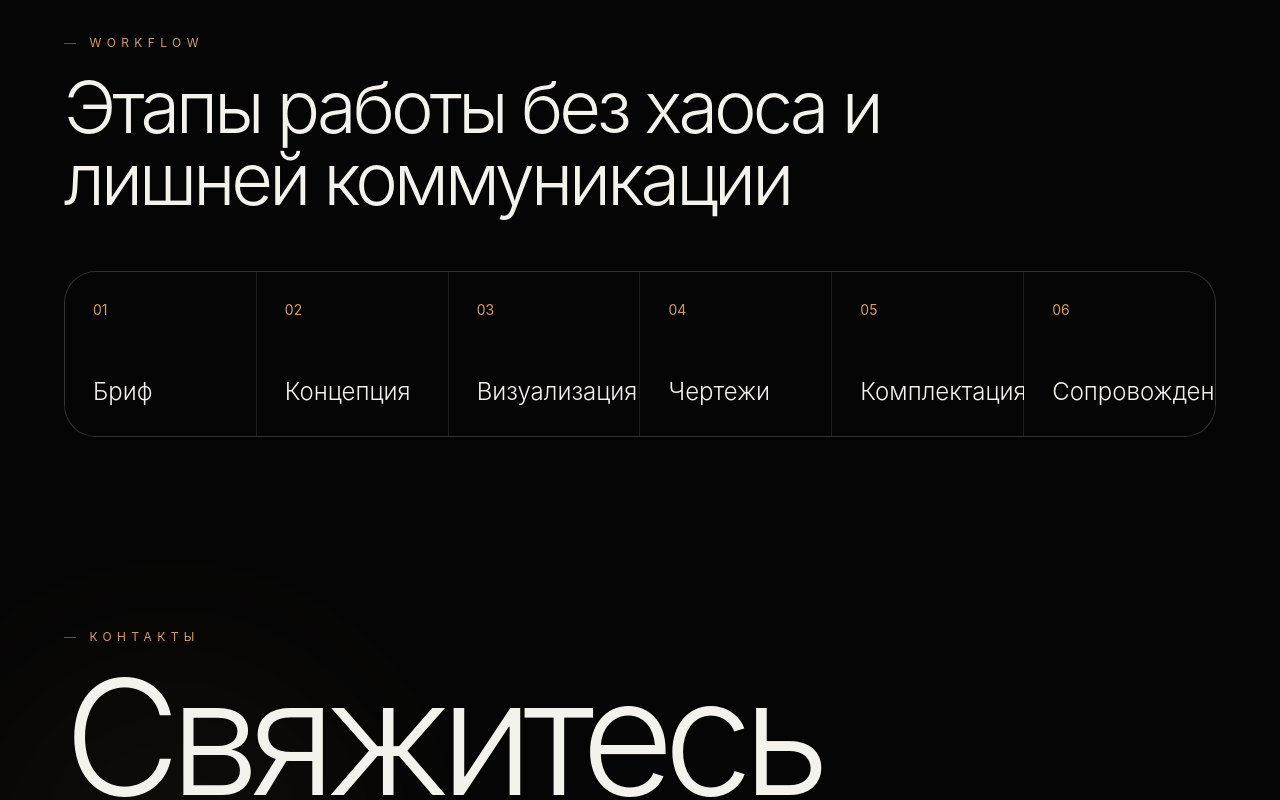
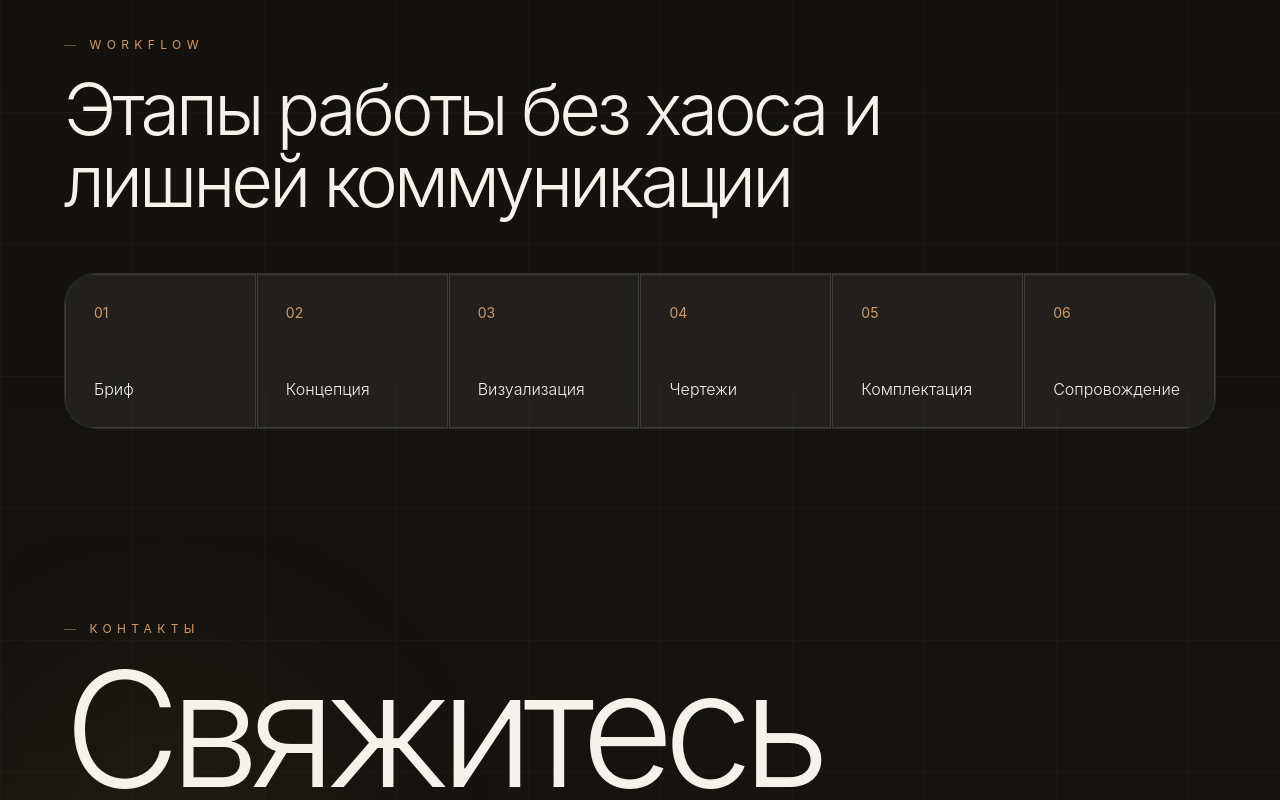
Before and after one commit to kuretao/designstudio-ekt, a Next.js app: page /3d-vizualizaciya in a window 1280 px wide. Shown: the part 2000-2800 px from the top of the page. Built offline with nearby package versions, Linux system fonts and the light colour scheme.

Commit message:
fix: fix bugs in design, delete parallax

```diff
--- a/src/components/forms/CustomSelect/CustomSelect.tsx
+++ b/src/components/forms/CustomSelect/CustomSelect.tsx
@@ -32,15 +32,15 @@ export default function CustomSelect({
   }, []);
 
   return (
-    <div ref={ref} className={`relative ${className}`}>
+    <div ref={ref} className={`relative ${open ? "z-[120]" : "z-10"} ${className}`}>
       {/* Trigger */}
       <button
         type="button"
         onClick={() => setOpen((v) => !v)}
         className={`flex w-full cursor-pointer items-center justify-between rounded-2xl border px-5 py-4 text-sm transition-all duration-200 ${
           open
-            ? "border-[#D69A66]/55 bg-white/[0.07]"
-            : "border-white/10 bg-white/[0.04] hover:border-white/20 hover:bg-white/[0.06]"
+            ? "border-[#D69A66]/55 bg-white/[0.08] shadow-[inset_0_1px_0_rgba(255,255,255,0.07)] backdrop-blur-[1px]"
+            : "border-white/10 bg-white/[0.045] shadow-[inset_0_1px_0_rgba(255,255,255,0.05)] backdrop-blur-[1px] hover:border-white/20 hover:bg-white/[0.065]"
         }`}
       >
         <span className={selected ? "text-[#F5F2EC]" : "text-white/30"}>
@@ -61,7 +61,7 @@ export default function CustomSelect({
 
       {/* Dropdown panel */}
       <div
-        className="absolute left-0 right-0 top-[calc(100%+6px)] z-50 overflow-hidden rounded-2xl border border-white/10 bg-[#111111] shadow-[0_28px_70px_rgba(0,0,0,0.55),0_0_0_1px_rgba(214,154,102,0.05)] backdrop-blur-xl transition-all duration-200"
+        className="absolute left-0 right-0 top-[calc(100%+6px)] z-[140] overflow-hidden rounded-2xl border border-white/12 bg-[#171511]/86 shadow-[0_28px_70px_rgba(0,0,0,0.45),inset_0_1px_0_rgba(255,255,255,0.07)] backdrop-blur-[1px] transition-all duration-200"
         style={{
           opacity: open ? 1 : 0,
           transform: open ? "translateY(0) scale(1)" : "translateY(-6px) scale(0.98)",
--- a/src/components/layout/ClientShell/ClientShell.tsx
+++ b/src/components/layout/ClientShell/ClientShell.tsx
@@ -59,7 +59,7 @@ function MessengerIcon({ icon }: { icon: string }) {
           d="M20.2 4.8 3.9 11.1c-1.1.44-1.1 1.05-.2 1.33l4.18 1.3 1.6 4.9c.2.56.1.78.68.78.44 0 .64-.2.9-.44l2.16-2.1 4.5 3.32c.82.45 1.42.22 1.63-.76l2.95-13.9c.3-1.2-.45-1.74-1.78-1.23Z"
           fill="currentColor"
         />
-        <path d="m8.08 13.48 9.68-6.1c.45-.28.86-.13.52.17l-8.28 7.48-.32 3.42" stroke="#050505" strokeOpacity="0.5" strokeWidth="0.8" strokeLinecap="round" strokeLinejoin="round" />
+        <path d="m8.08 13.48 9.68-6.1c.45-.28.86-.13.52.17l-8.28 7.48-.32 3.42" stroke="#0c0b09" strokeOpacity="0.5" strokeWidth="0.8" strokeLinecap="round" strokeLinejoin="round" />
       </svg>
     );
   }
@@ -228,7 +228,7 @@ export default function ClientShell({ children }: { children: React.ReactNode })
           .fromTo(
             ".hero-video",
             { scale: 1.16, filter: "brightness(0.62) contrast(1.15) saturate(0.9)" },
-            { scale: 1, filter: "brightness(0.78) contrast(1.06) saturate(0.95)", duration: 1.8, ease: "expo.out" },
+            { scale: 1, filter: "brightness(0.9) contrast(1.02) saturate(0.88)", duration: 1.8, ease: "expo.out" },
             0,
           )
           .from(
@@ -251,20 +251,8 @@ export default function ClientShell({ children }: { children: React.ReactNode })
             0.82,
           );
 
-        gsap.to(".hero-video", {
-          scale: 1.08,
-          yPercent: 10,
-          ease: "none",
-          scrollTrigger: {
-            trigger: ".hero-section",
-            start: "top top",
-            end: "bottom top",
-            scrub: true,
-          },
-        });
-
         const storyWords = gsap.utils.toArray<HTMLElement>(".story-word");
-        gsap.set(storyWords, { opacity: 0.22, y: 14, color: "rgba(245,242,236,0.42)" });
+        gsap.set(storyWords, { opacity: 0.24, y: 14, color: "rgba(245,242,236,0.38)" });
         gsap.to(storyWords, {
           opacity: 1,
           y: 0,
@@ -279,20 +267,6 @@ export default function ClientShell({ children }: { children: React.ReactNode })
           },
         });
       }
-
-      gsap.utils.toArray<HTMLElement>(".project-bg, .parallax-media").forEach((media) => {
-        gsap.to(media, {
-          scale: 1.12,
-          yPercent: 7,
-          ease: "none",
-          scrollTrigger: {
-            trigger: media.parentElement,
-            start: "top bottom",
-            end: "bottom top",
-            scrub: true,
-          },
-        });
-      });
 
       if (finePointer) {
         const cursor = mainRef.current?.querySelector<HTMLElement>(".motion-cursor");
@@ -367,7 +341,7 @@ export default function ClientShell({ children }: { children: React.ReactNode })
   }, [pathname]);
 
   return (
-    <main ref={mainRef} className="min-h-screen bg-[#050505] text-[#F5F2EC] antialiased">
+    <main ref={mainRef} className="min-h-screen bg-[#0c0b09] text-[#F5F2EC] antialiased">
       <GlobalStyle />
       <div className="motion-progress fixed left-0 top-0 z-[100] h-px w-full origin-left scale-x-0 bg-[#D69A66]" />
       <div className="motion-curtain pointer-events-none fixed inset-0 z-[98] origin-left scale-x-0" />
--- a/src/components/layout/Footer/Footer.tsx
+++ b/src/components/layout/Footer/Footer.tsx
@@ -61,7 +61,7 @@ function FooterLogo() {
         ))}
         <animateTransform attributeName="transform" type="rotate" from="0" to="-360" dur="22s" repeatCount="indefinite" />
       </g>
-      <circle cx={0} cy={0} r={0.19} fill="#050505" stroke="rgba(255,255,255,0.42)" strokeWidth="0.032" />
+      <circle cx={0} cy={0} r={0.19} fill="#0c0b09" stroke="rgba(255,255,255,0.42)" strokeWidth="0.032" />
     </svg>
   );
 }
@@ -72,10 +72,7 @@ export default function Footer() {
   const col2 = servicePageItems.slice(half);
 
   return (
-    <footer className="relative overflow-hidden border-t border-white/10 bg-[#050505]">
-      {/* Glow accent */}
-      <div className="pointer-events-none absolute -left-40 -top-40 h-[500px] w-[500px] rounded-full opacity-[0.07]" style={{ background: "radial-gradient(circle, #D69A66 0%, transparent 70%)", filter: "blur(60px)" }} />
-
+    <footer className="premium-footer relative overflow-hidden border-t border-white/10">
       {/* ── Main grid ── */}
       <div className="mx-auto max-w-7xl px-5 pb-12 pt-16 md:px-10 lg:px-16">
         <div className="grid gap-12 lg:grid-cols-[1.6fr_1fr_1fr_1.2fr]">
--- a/src/modules/pages/AboutPageFull/AboutPageFull.tsx
+++ b/src/modules/pages/AboutPageFull/AboutPageFull.tsx
@@ -79,10 +79,10 @@ export default function AboutPageFull() {
           <div className="mb-8 grid gap-4">
             <div className="grid gap-px overflow-hidden rounded-[2rem] border border-white/10 bg-white/10 sm:grid-cols-3">
               {stats.slice(0, 3).map((stat) => (
-                <div key={stat.value} className="bg-[#050505]/72 p-5 backdrop-blur">
+                <GlassPanel key={stat.value} className="p-5">
                   <strong className="block text-3xl font-light tracking-[-0.04em] text-[#D69A66]">{stat.value}</strong>
                   <span className="mt-3 block text-xs uppercase leading-relaxed tracking-[0.16em] text-[#D6D1CA]">{stat.label}</span>
-                </div>
+                </GlassPanel>
               ))}
             </div>
 
@@ -111,12 +111,12 @@ export default function AboutPageFull() {
       </section>
 
       <section className="border-t border-white/10 px-5 py-20 md:px-10 lg:px-16">
-        <div className="mx-auto grid max-w-7xl gap-px overflow-hidden rounded-[2rem] border border-white/10 bg-white/10 md:grid-cols-4">
+        <div className="mx-auto grid max-w-7xl gap-px overflow-hidden rounded-[2rem] border border-white/10 bg-white/10 shadow-[0_24px_90px_rgba(0,0,0,0.24)] md:grid-cols-4">
           {stats.map((stat) => (
-            <div key={stat.value} className="bg-[#050505] p-7">
+            <GlassPanel key={stat.value} className="p-7">
               <strong className="block text-4xl font-light tracking-[-0.05em] text-[#D69A66] md:text-5xl">{stat.value}</strong>
               <p className="mt-5 text-sm leading-relaxed text-[#D6D1CA]">{stat.label}</p>
-            </div>
+            </GlassPanel>
           ))}
         </div>
       </section>
--- a/src/modules/pages/PortfolioPage/PortfolioPage.tsx
+++ b/src/modules/pages/PortfolioPage/PortfolioPage.tsx
@@ -208,10 +208,10 @@ export function PortfolioGrid({ onSelectProject }: PortfolioGridProps) {
   }, [filteredProjects]);
 
   return (
-    <div id="portfolio" className="mx-auto w-full max-w-7xl">
-      <div className="mb-10 rounded-[2.15rem] bg-[#111111] p-4 md:p-6">
+    <div id="portfolio" className="relative mx-auto w-full max-w-7xl">
+      <GlassPanel className="relative z-[80] mb-10 overflow-visible rounded-[2.15rem] p-4 md:p-6">
         <div className="flex flex-col gap-5 lg:flex-row lg:items-center lg:justify-between">
-          <div className="grid gap-3 rounded-[1.55rem] border border-white/10 bg-[#1a1a1a] p-3 md:grid-cols-3 lg:w-[620px]">
+          <div className="grid gap-3 rounded-[1.55rem] border border-white/10 bg-white/[0.045] p-3 shadow-[inset_0_1px_0_rgba(255,255,255,0.06)] backdrop-blur-[1px] md:grid-cols-3 lg:w-[620px]">
             <div>
               <span className="mb-2 block px-1 text-xs font-medium text-[#D69A66]">Directions</span>
               <CustomSelect
@@ -249,15 +249,15 @@ export function PortfolioGrid({ onSelectProject }: PortfolioGridProps) {
               value={searchQuery}
               onChange={(event) => setSearchQuery(event.target.value)}
               placeholder="Country, City"
-              className="h-[54px] w-full rounded-[1.55rem] border border-white/10 bg-[#1d1d1d] px-8 pr-16 text-sm text-white outline-none transition placeholder:text-[#C4A898] focus:border-white/25"
+              className="h-[54px] w-full rounded-[1.55rem] border border-white/10 bg-white/[0.055] px-8 pr-16 text-sm text-white shadow-[inset_0_1px_0_rgba(255,255,255,0.06)] outline-none backdrop-blur-[1px] transition placeholder:text-[#C4A898]/70 focus:border-[#D69A66]/45 focus:bg-white/[0.075]"
             />
             <span className="pointer-events-none absolute right-8 top-1/2 h-4 w-4 -translate-y-1/2 rounded-full border-2 border-white" />
             <span className="pointer-events-none absolute right-[27px] top-[31px] h-2 w-0.5 -rotate-45 bg-white" />
           </label>
         </div>
-      </div>
+      </GlassPanel>
 
-      <div ref={gridRef} className="grid gap-5 md:grid-cols-2 lg:grid-cols-3">
+      <div ref={gridRef} className="relative z-0 grid gap-5 md:grid-cols-2 lg:grid-cols-3">
         {filteredProjects.map((project) => (
           <button
             type="button"
--- a/src/modules/pages/ReviewsPage/ReviewsPage.tsx
+++ b/src/modules/pages/ReviewsPage/ReviewsPage.tsx
@@ -51,10 +51,10 @@ function ReviewsHero({ featuredReview }: { featuredReview: (typeof testimonials)
 
           <div className="grid gap-px overflow-hidden rounded-[1.5rem] border border-white/10 bg-white/10 sm:grid-cols-3">
             {reviewStats.map((stat) => (
-              <div key={stat.value} className="bg-[#050505]/70 p-5 backdrop-blur">
+              <GlassPanel key={stat.value} className="p-5">
                 <span className="block text-2xl font-light text-[#D69A66]">{stat.value}</span>
                 <span className="mt-2 block text-xs uppercase leading-relaxed tracking-[0.16em] text-[#D6D1CA]">{stat.label}</span>
-              </div>
+              </GlassPanel>
             ))}
           </div>
         </div>
--- a/src/modules/pages/ServiceDetailPage/ServiceDetailPage.tsx
+++ b/src/modules/pages/ServiceDetailPage/ServiceDetailPage.tsx
@@ -40,14 +40,14 @@ function ServiceDetailPage({ item }: { item: ServicePageItem }) {
 
           <GlassPanel className="rounded-[2rem] p-6 md:p-8">
             <div className="grid gap-4 sm:grid-cols-2">
-              <div className="rounded-[1.25rem] border border-white/10 bg-black/20 p-5">
+              <GlassPanel className="rounded-[1.25rem] p-5">
                 <span className="text-xs uppercase tracking-[0.28em] text-white/40">Стоимость</span>
                 <strong className="mt-3 block text-3xl font-light text-[#D69A66]">{item.price}</strong>
-              </div>
-              <div className="rounded-[1.25rem] border border-white/10 bg-black/20 p-5">
+              </GlassPanel>
+              <GlassPanel className="rounded-[1.25rem] p-5">
                 <span className="text-xs uppercase tracking-[0.28em] text-white/40">Срок</span>
                 <strong className="mt-3 block text-3xl font-light text-white">{item.timeline}</strong>
-              </div>
+              </GlassPanel>
             </div>
             <div className="mt-5 grid gap-3">
               {item.deliverables.map((entry) => (
@@ -86,12 +86,12 @@ function ServiceDetailPage({ item }: { item: ServicePageItem }) {
               Процесс коротко пересобран из старых страниц: от заявки и исходных данных до финальных файлов, чертежей или сопровождения.
             </p>
           </div>
-          <div className="grid gap-px overflow-hidden rounded-[2rem] border border-white/10 bg-white/10 md:grid-cols-5">
+          <div className="grid gap-px overflow-hidden rounded-[2rem] border border-white/10 bg-white/10 shadow-[0_24px_90px_rgba(0,0,0,0.24)] md:grid-cols-5">
             {item.process.map((step, index) => (
-              <div key={step} className="bg-[#050505] p-6">
+              <GlassPanel key={step} className="p-6">
                 <span className="mb-12 block text-sm text-[#D69A66]">0{index + 1}</span>
                 <h3 className="text-xl font-light">{step}</h3>
-              </div>
+              </GlassPanel>
             ))}
           </div>
         </div>
--- a/src/modules/pages/ServicesPage/ServicesPage.tsx
+++ b/src/modules/pages/ServicesPage/ServicesPage.tsx
@@ -48,10 +48,10 @@ function ServicesHero() {
         <div className="grid gap-4 pb-8">
           <div className="grid gap-px overflow-hidden rounded-[2rem] border border-white/10 bg-white/10 sm:grid-cols-3">
             {serviceHeroStats.map(([value, label]) => (
-              <div key={value} className="bg-[#050505]/72 p-5 backdrop-blur">
+              <GlassPanel key={value} className="p-5">
                 <strong className="block text-3xl font-light tracking-[-0.04em] text-[#D69A66]">{value}</strong>
                 <span className="mt-3 block text-xs uppercase leading-relaxed tracking-[0.18em] text-[#D6D1CA]">{label}</span>
-              </div>
+              </GlassPanel>
             ))}
           </div>
 
@@ -160,12 +160,18 @@ export function Workflow() {
         <h2 className="mb-14 max-w-4xl text-5xl font-light tracking-[-0.055em] md:text-7xl">
           Этапы работы без хаоса и лишней коммуникации
         </h2>
-        <div className="grid gap-px overflow-hidden rounded-[2rem] border border-white/10 bg-white/10 md:grid-cols-3 lg:grid-cols-6">
+        <div className="grid gap-px overflow-hidden rounded-[2rem] border border-white/10 bg-white/[0.03] md:grid-cols-3 lg:grid-cols-6">
           {steps.map((step, index) => (
-            <div key={step} className="bg-[#050505] p-7">
+            <GlassPanel
+              key={step}
+              className="p-7 lg:px-6 xl:p-7"
+              style={{ background: "rgba(255, 255, 255, 0.03)", boxShadow: "none" }}
+            >
               <span className="mb-14 block text-sm text-[#D69A66]">0{index + 1}</span>
-              <h3 className="text-2xl font-light">{step}</h3>
-            </div>
+              <h3 className="whitespace-nowrap pr-2 text-[clamp(1rem,1.12vw,1.25rem)] font-light leading-tight md:text-2xl lg:text-[clamp(1rem,1.12vw,1.25rem)]">
+                {step}
+              </h3>
+            </GlassPanel>
           ))}
         </div>
       </div>
--- a/src/ui/index.ts
+++ b/src/ui/index.ts
@@ -4,9 +4,9 @@ import styled, { createGlobalStyle } from "styled-components";
 
 export const GlobalStyle = createGlobalStyle`
   :root {
-    --color-black: #050505;
-    --color-graphite: #171717;
-    --color-graphite-soft: #22201f;
+    --color-black: #0c0b09;
+    --color-graphite: #181713;
+    --color-graphite-soft: #24221d;
     --color-white: #F5F2EC;
     --color-copper: #D69A66;
   }
@@ -18,9 +18,9 @@ export const GlobalStyle = createGlobalStyle`
 
   body {
     background:
-      radial-gradient(circle at 72% 18%, rgba(214,154,102, 0.12), transparent 28rem),
-      radial-gradient(circle at 12% 72%, rgba(255, 255, 255, 0.045), transparent 24rem),
-      linear-gradient(135deg, var(--color-black) 0%, #0b0b0b 42%, var(--color-graphite) 100%);
+      radial-gradient(circle at 72% 18%, rgba(214,154,102, 0.13), transparent 28rem),
+      radial-gradient(circle at 14% 72%, rgba(116, 128, 106, 0.1), transparent 25rem),
+      linear-gradient(135deg, #0c0b09 0%, #15130f 42%, #1d1b17 100%);
     color: var(--color-white);
     overflow-x: hidden;
     scrollbar-width: none;
@@ -62,9 +62,112 @@ export const GlobalStyle = createGlobalStyle`
   }
 
   .hero-video,
-  .project-bg,
-  .parallax-media {
+  .project-bg {
     will-change: transform;
+  }
+
+  .snap-section {
+    isolation: isolate;
+  }
+
+  .page-in {
+    position: relative;
+    isolation: isolate;
+    background:
+      linear-gradient(rgba(245, 242, 236, 0.024) 1px, transparent 1px),
+      linear-gradient(90deg, rgba(245, 242, 236, 0.022) 1px, transparent 1px),
+      radial-gradient(circle at 82% 8%, rgba(214, 154, 102, 0.08), transparent 28rem),
+      radial-gradient(circle at 10% 32%, rgba(126, 139, 116, 0.07), transparent 26rem),
+      linear-gradient(180deg, #171511 0%, #12110e 44%, #171611 100%);
+    background-size: 132px 132px, 132px 132px, auto, auto, auto;
+  }
+
+  .page-in > * {
+    position: relative;
+    z-index: 1;
+  }
+
+  .slides-wrap {
+    background:
+      linear-gradient(180deg, #11100d 0%, #18150f 34%, #121710 66%, #171511 100%);
+    box-shadow: inset 0 -120px 160px rgba(8, 7, 5, 0.42);
+  }
+
+  .portfolio-grid-section {
+    background:
+      linear-gradient(rgba(245, 242, 236, 0.024) 1px, transparent 1px),
+      linear-gradient(90deg, rgba(245, 242, 236, 0.022) 1px, transparent 1px),
+      radial-gradient(circle at 82% 8%, rgba(214, 154, 102, 0.08), transparent 28rem),
+      radial-gradient(circle at 10% 32%, rgba(126, 139, 116, 0.07), transparent 26rem),
+      linear-gradient(180deg, #171511 0%, #12110e 44%, #171611 100%);
+    background-size: 132px 132px, 132px 132px, auto, auto, auto;
+  }
+
+  .hero-video {
+    filter: brightness(0.82) contrast(1.04) saturate(0.92);
+  }
+
+  .hero-light-field {
+    background:
+      linear-gradient(100deg, rgba(5, 5, 5, 0.36) 0%, rgba(5, 5, 5, 0.18) 48%, rgba(232, 221, 206, 0.1) 100%),
+      repeating-linear-gradient(115deg, rgba(245, 242, 236, 0.045) 0 1px, transparent 1px 88px);
+    mix-blend-mode: screen;
+    opacity: 0.55;
+  }
+
+  .feature-project-light {
+    background:
+      radial-gradient(circle at 78% 15%, rgba(232, 221, 206, 0.25), transparent 26rem),
+      radial-gradient(circle at 9% 74%, rgba(111, 128, 106, 0.2), transparent 24rem),
+      linear-gradient(120deg, rgba(5, 5, 5, 0.08), rgba(232, 221, 206, 0.12));
+    mix-blend-mode: soft-light;
+  }
+
+  .story-section {
+    background:
+      radial-gradient(circle at 16% 20%, rgba(214, 154, 102, 0.18), transparent 24rem),
+      radial-gradient(circle at 84% 78%, rgba(126, 139, 116, 0.16), transparent 24rem),
+      linear-gradient(115deg, #1c1914 0%, #222019 48%, #263025 100%);
+  }
+
+  .story-backdrop {
+    background:
+      radial-gradient(circle at 78% 18%, rgba(232, 221, 206, 0.08), transparent 20rem),
+      linear-gradient(90deg, rgba(14, 12, 9, 0.18), rgba(24, 21, 16, 0.46) 52%, rgba(38, 48, 37, 0.28)),
+      repeating-linear-gradient(90deg, rgba(245, 242, 236, 0.045) 0 1px, transparent 1px 132px);
+  }
+
+  .home-continuation {
+    background:
+      linear-gradient(rgba(245, 242, 236, 0.024) 1px, transparent 1px),
+      linear-gradient(90deg, rgba(245, 242, 236, 0.022) 1px, transparent 1px),
+      radial-gradient(circle at 82% 8%, rgba(214, 154, 102, 0.08), transparent 28rem),
+      radial-gradient(circle at 10% 28%, rgba(126, 139, 116, 0.08), transparent 26rem),
+      linear-gradient(180deg, #171511 0%, #12110e 44%, #171611 100%);
+    background-size: 132px 132px, 132px 132px, auto, auto, auto;
+  }
+
+  .premium-footer {
+    background:
+      linear-gradient(rgba(245, 242, 236, 0.026) 1px, transparent 1px),
+      linear-gradient(90deg, rgba(245, 242, 236, 0.024) 1px, transparent 1px),
+      #171511;
+    background-size: 132px 132px;
+  }
+
+  .premium-footer::before {
+    content: none;
+  }
+
+  @media (max-width: 767px) {
+    .hero-video {
+      opacity: 0.62;
+    }
+
+    .hero-light-field {
+      opacity: 0.46;
+    }
+
   }
 
   .magnetic-card {
@@ -125,7 +228,8 @@ export const GlassPanel = styled.div`
   background:
     linear-gradient(135deg, rgba(255, 255, 255, 0.075), rgba(255, 255, 255, 0.018)),
     linear-gradient(180deg, rgba(214,154,102, 0.055), transparent 54%);
-  backdrop-filter: blur(22px);
+  backdrop-filter: blur(1px);
+  -webkit-backdrop-filter: blur(1px);
   box-shadow: 0 30px 90px rgba(0, 0, 0, 0.32), inset 0 1px 0 rgba(255, 255, 255, 0.08);
 `;
 
```
Also changed, not shown: src/modules/pages/HomePage/HomePage.tsx (+19 -11 lines).
